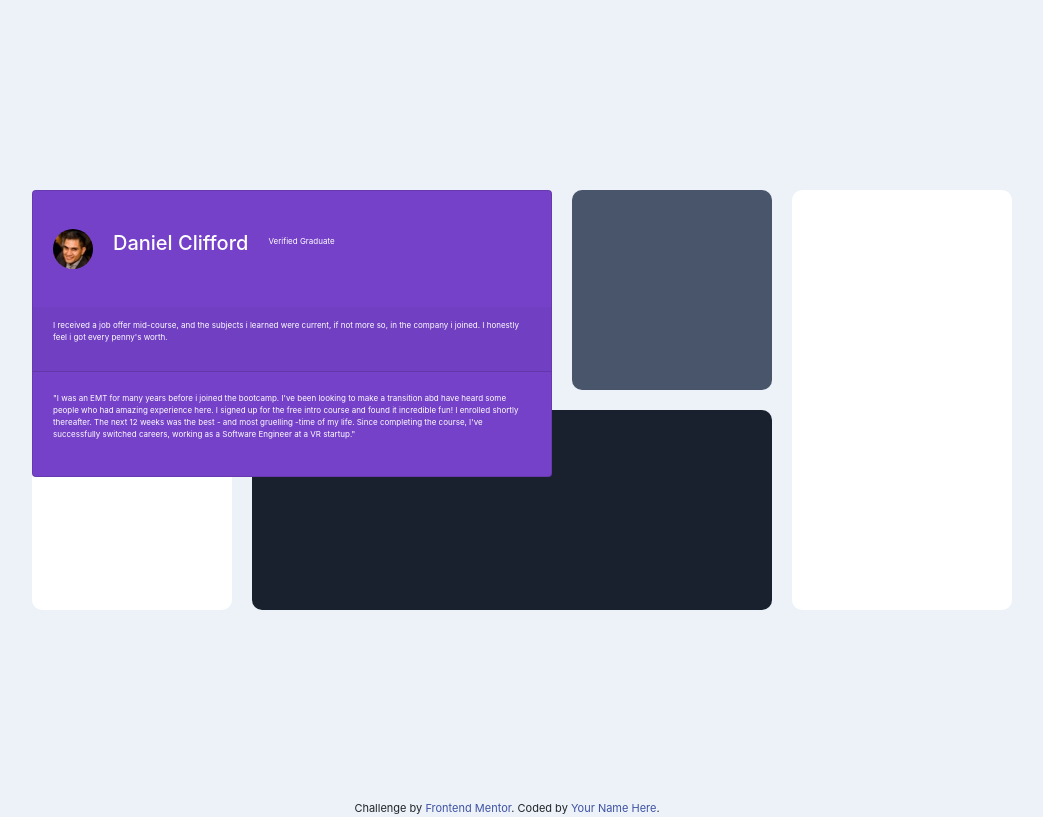
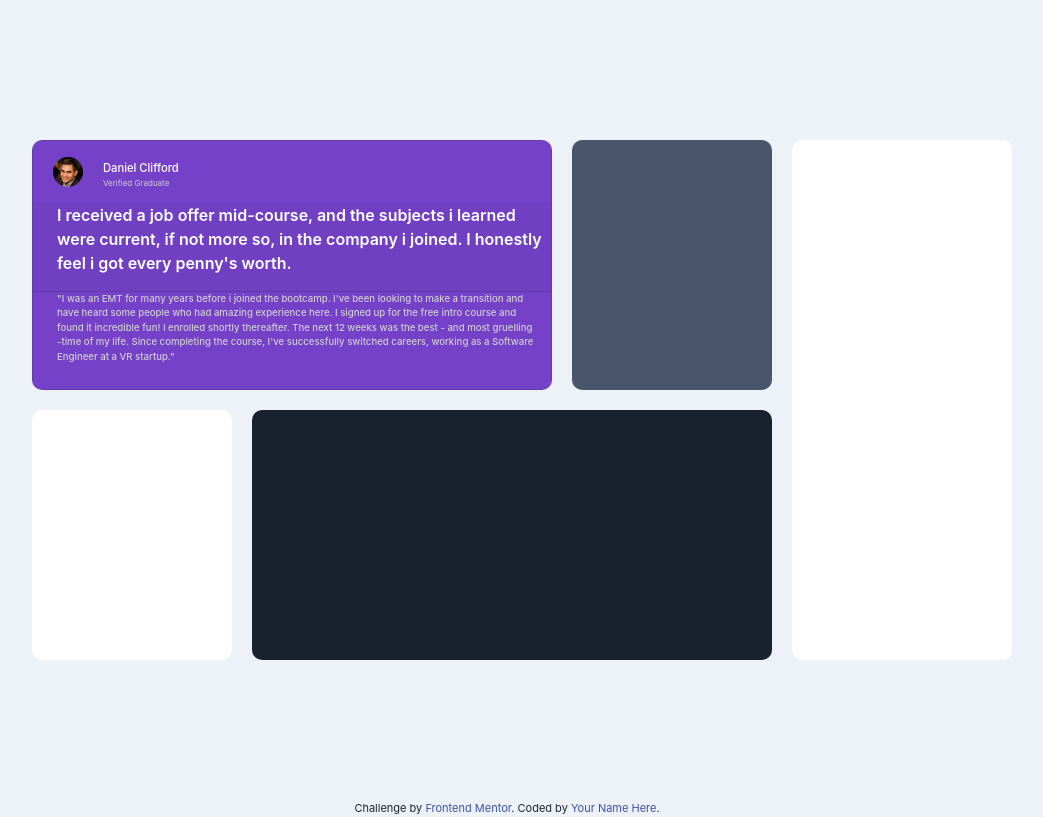
Before and after one commit to alexeykuz-sys/Testimonials_Selection, a plain HTML site: page index.html in a window 1280 px wide. Shown: the whole page, without its empty margins (133-1176 px from the left). Drawn offline with nearby package versions, Linux system fonts and the light colour scheme.

Commit message:
daniel card completed

```diff
--- a/index.html
+++ b/index.html
@@ -23,7 +23,7 @@
     <link rel="stylesheet" href="style.css" />
   </head>
   <body>
-    <div class="container">
+    <div class="container cards-wrapper">
       <div class="card-1">
         <div class="card daniel-card">
           <div class="id-box">
@@ -33,10 +33,11 @@
               alt="daniel-photo"
               loading="lazy"
             />
+
             <h5 class="card-title">Daniel Clifford</h5>
-            <p>Verified Graduate</p>
+            <p class="graduate">Verified Graduate</p>
           </div>
-          <div class="card-header">
+          <div class="card-header py-0 pl-4 pr-2">
             <p>
               I received a job offer mid-course, and the subjects i learned were
               current, if not more so, in the company i joined. I honestly feel
@@ -45,9 +46,9 @@
           </div>
 
           <div>
-            <p class="card-body">
+            <p class="card-body py-0 pl-4 pr-3">
               "I was an EMT for many years before i joined the bootcamp. I've
-              been looking to make a transition abd have heard some people who
+              been looking to make a transition and have heard some people who
               had amazing experience here. I signed up for the free intro course
               and found it incredible fun! I enrolled shortly thereafter. The
               next 12 weeks was the best - and most gruelling -time of my life.
--- a/style.css
+++ b/style.css
@@ -24,59 +24,81 @@ html,body{
     background-color: var(--Light-grayish-blue);
     }
 
-.container {
+.cards-wrapper {
     width: 100%;
     height: 100%;
     display: grid;
     grid-template-columns: 10px 200px 300px 200px 200px;
-    grid-template-rows:200px 200px;
+    grid-template-rows:250px 250px;
     grid-gap: 20px;
     justify-content: center;
     align-content: center;
 }
 
 .card-1 {
-    background-color: red;
     border-radius: 10px;
     grid-column-start: 2;
     grid-column-end: 4;
+    display: flex;
 
-
-
+    overflow-y: hidden;
 }
 .daniel-card {
     background-color: var(--Moderate-violet);
-
+    height: 100%;
     width: 100%;
     display: flex;
     position: relative;
 
+
 }
 .id-box {
     display: flex;
-    align-items: center;
-    width: 100%;
+    text-align: center;
+    align-content: center;
+    width: 50%;
     height:25%;
-    margin: 20px;
+    flex-wrap: wrap;
+
 }
 .daniel-card img {
-    width: 40px;
-    height: 40px;
+    width: 30px;
+    height: 30px;
     border-radius: 50%;
+    margin: 20px;
+
+}
+
+.daniel-card h5 {
+    color: var(--White);
+    font-weight: 500;
+    align-self:  center;
+    margin-top: 5px;
+    font-size: .7rem;
 
 
 }
-.daniel-card h5 {
+
+.daniel-card .graduate {
+    color: var(--Light-gray);
+    font-size: .5rem;
+    margin-left: 70px;
+    margin-top: -30px;
+}
+
+
+.card-header p {
     color: var(--White);
-    font-size: 500;
-    padding: 20px;
+    font-weight: 600;
+}
+
+.card-body{
+    color: var(--Light-gray);
+    font-weight: 500;
+    font-size: .6rem;
 
 }
 
-.daniel-card p {
-    color: var(--White);
-    font-size: .5rem;
-}
 
 .card-2 {
     background-color: var(--Very-dark-grayish-blue);
```
